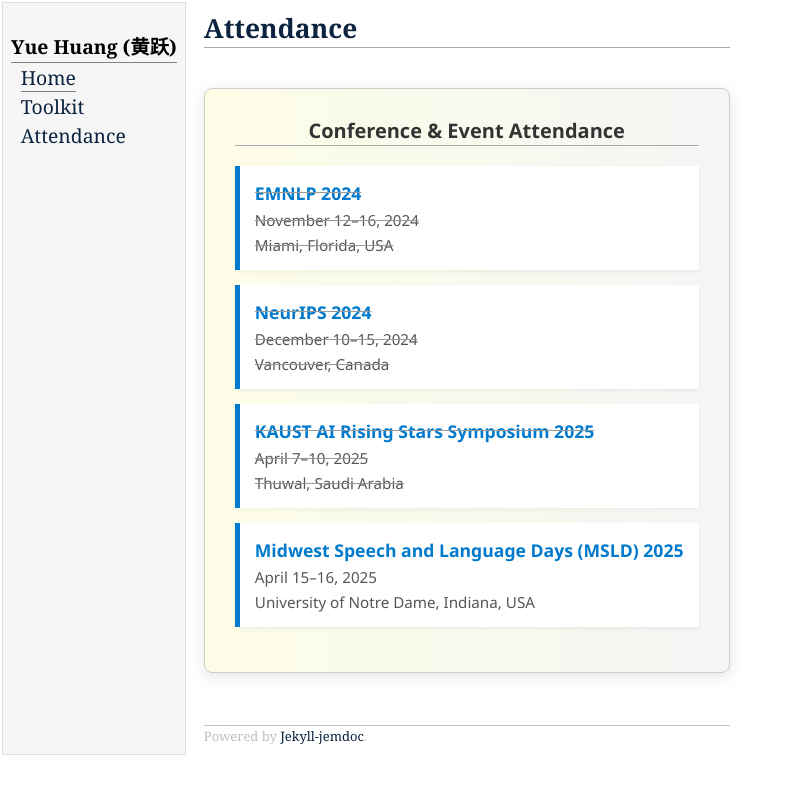
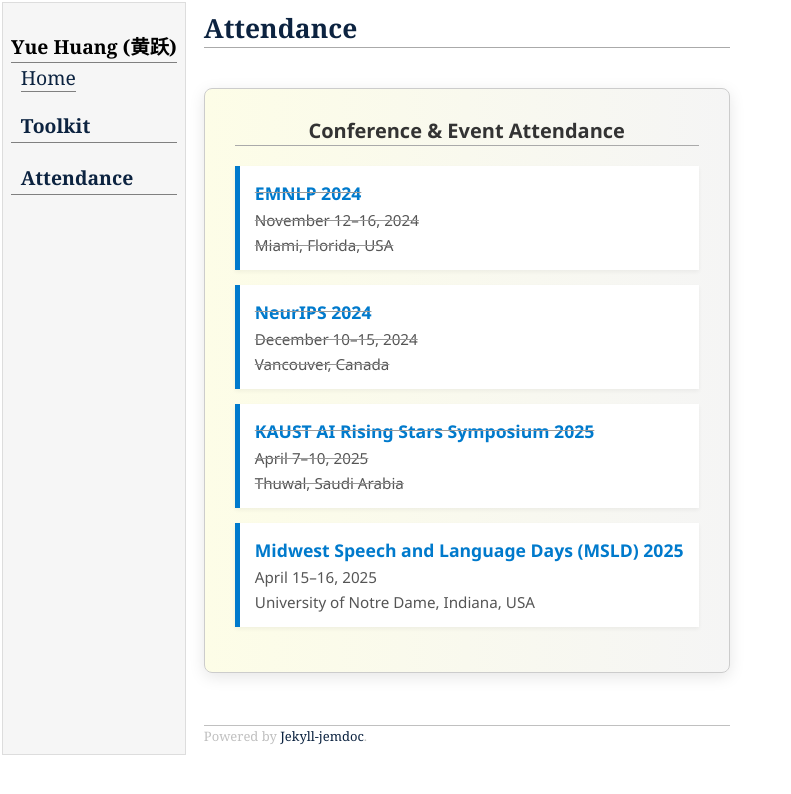
Before and after one commit to HowieHwong/howiehwong.github.io, a Jekyll site: the page built from attendance.md, in a window 1280 px wide. Shown: the top 794 px of the page, without its empty margins (0-791 px from the left). Built offline with Jekyll 4.4.1, drawn with Linux system fonts in a browser that asks for light colours.

Commit message:
Changes to be committed: 	modified:   _includes/navbar.html 	modified:   index.md

```diff
--- a/_includes/navbar.html
+++ b/_includes/navbar.html
@@ -3,6 +3,6 @@
     <div class="menu-item"><a href="index.html" class="current">Home</a></div>
     <!-- <div class="menu-item"><a href="{{ site.resume }}">CV</a></div>
     <div class="menu-category">Reserach</div> -->
-    <div class="menu-item"><a href="tool.html">Toolkit</a></div>
-    <div class="menu-item"><a href="attendance.html">Attendance</a></div>
+    <div class="menu-category"><a href="tool.html">Toolkit</a></div>
+    <div class="menu-category"><a href="attendance.html">Attendance</a></div>
 </td>
```
Also changed, not shown: index.md (+4 -0 lines).
